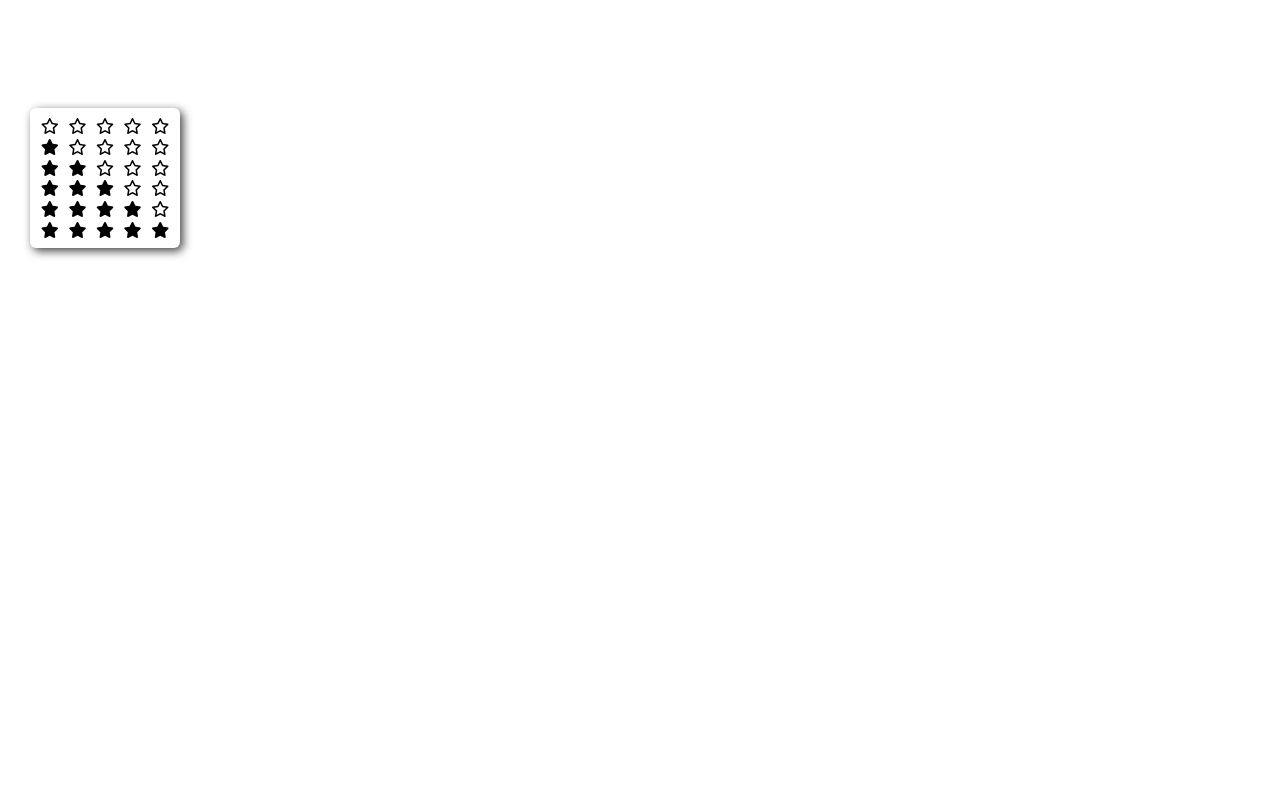
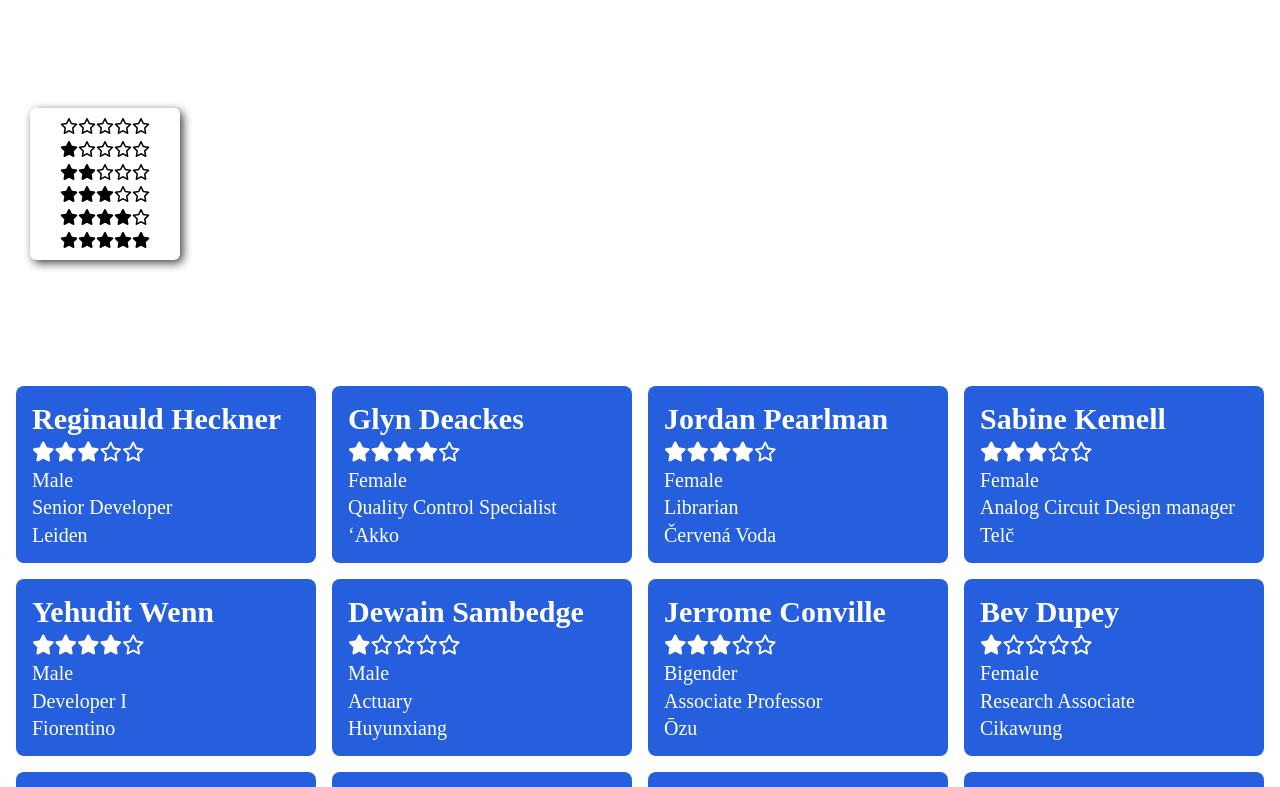
Before and after one commit to DanielFigueroaDuran/react_gama, a React (Vite) app: page / in a window 1280 px wide. Shown: the part 173-960 px from the top of the page. Before the commit the page ends 800 px from the top, so only its background shows below. Built offline with nearby package versions, Linux system fonts and the light colour scheme.

Commit message:
Terminado LinkedinShop

```diff
--- a/src/App.jsx
+++ b/src/App.jsx
@@ -3,6 +3,8 @@ import Board from './components/board/Board'
 import CreditCard from "./components/creditcard/CreditCard.jsx"
 import { cardCredit } from "./components/creditcard/cardData.js";
 import Rating from './components/linkedinShop/Rating';
+import UseCard from './components/linkedinShop/UseCard';
+
 
 function App() {
     //console.log(cardCredit);
@@ -19,6 +21,11 @@ function App() {
                 <div className='containerRating'>
                     <Rating />
                 </div>
+
+                <div>
+                    <UseCard/>
+                </div>
+
             </div>
         </>
 
--- a/src/components/linkedinShop/Rating.jsx
+++ b/src/components/linkedinShop/Rating.jsx
@@ -4,11 +4,11 @@ import RatingStar from './RatingStar';
 
 const Rating = () => {
 
-    let stars = [0, 1, 2, 3, 4,5];
+    let stars = [0, 1, 2, 3, 4, 5];
 
         return (
         <div className='rating'>
-            {stars.map((star, id)=> <RatingStar star={star} key={id}  />)}
+            {stars.map((star, i)=> <RatingStar star={star} key={i}  />)}
         </div>
     )
 }
--- a/src/components/linkedinShop/RatingStar.jsx
+++ b/src/components/linkedinShop/RatingStar.jsx
@@ -1,24 +1,29 @@
 import React from 'react'
 import "./Rating.css";
 
-const RatingStar = ({star}) => {
+const RatingStar = ({star }) => {
 
-    //console.log(star);
-        //     <i className="fa-solid fa-star"></i>
-    //     <i className="fa-regular fa-star"></i>
+  // console.log(star);
 
-    let newStar=[];
+  //let stars = [0, 1, 2, 3, 4, 5];
 
-    for (let j = 0; j < 5; j++) {
-         //newStar.push(i)
-        star<= j
-        ? newStar.push(<i className="fa-regular fa-star"></i>)
-        : newStar.push(<i className="fa-solid fa-star"></i>)
+  let newStar = [];
+  //let ratingUser = [];
 
-    }
-    //console.log(newStar);
+  for (let i = 0; i < 5; i++) {
+
+    star <= i
+      ? newStar.push(<i className="fa-regular fa-star"></i>)
+      : newStar.push(<i className="fa-solid fa-star"></i>)
+
+  }
+
+
+  // console.log(newStar);
   return (
-    <div className='row' >{newStar}</div>
+    <div className='row'>
+      <p >{newStar}</p>
+    </div>
   )
 }
 
--- /dev/null
+++ b/src/components/linkedinShop/UseCard.jsx
@@ -0,0 +1,26 @@
+import React from 'react'
+import "./UserCard.css"
+import { peoples } from "./people.js";
+import RatingStar from './RatingStar';
+
+const UseCard = () => {
+    //console.log(peoples);
+    return (
+        <div className='containerUserCard'>
+            {peoples.map((people, i) => {
+                return (
+                    <div className='cardUser' key={i}>
+                        <p className='name'>{people.name}</p>
+                        <RatingStar star={people.rating} key={i}/>
+                        <p>{people.gender}</p>
+                        <p>{people.job}</p>
+                        <p>{people.city}</p>
+                    </div>
+                )
+            })
+            }
+        </div>
+    )
+}
+
+export default UseCard
--- /dev/null
+++ b/src/components/linkedinShop/UserCard.css
@@ -0,0 +1,25 @@
+.containerUserCard{
+    display: flex;
+    flex-wrap: wrap;
+    justify-content: center;
+    padding: 1rem;
+    gap: 1rem;
+}
+
+.cardUser{
+    width: 300px;
+    background: rgb(37, 95, 221);
+    display: flex;
+    flex-direction: column;
+    gap: .3rem;
+    padding: 1rem;
+    color: #fff;
+    font-size: 20px;
+    font-weight: 400;
+    border-radius: 8px;
+}
+
+.name{
+font-size: 30px;
+font-weight: 600;
+}
--- /dev/null
+++ b/src/components/linkedinShop/people.js
@@ -0,0 +1,20 @@
+export const peoples = [{"name":"Reginauld Heckner","rating":3,"gender":"Male","job":"Senior Developer","city":"Leiden"},
+{"name":"Glyn Deackes","rating":4,"gender":"Female","job":"Quality Control Specialist","city":"‘Akko"},
+{"name":"Jordan Pearlman","rating":4,"gender":"Female","job":"Librarian","city":"Červená Voda"},
+{"name":"Sabine Kemell","rating":3,"gender":"Female","job":"Analog Circuit Design manager","city":"Telč"},
+{"name":"Yehudit Wenn","rating":4,"gender":"Male","job":"Developer I","city":"Fiorentino"},
+{"name":"Dewain Sambedge","rating":1,"gender":"Male","job":"Actuary","city":"Huyunxiang"},
+{"name":"Jerrome Conville","rating":3,"gender":"Bigender","job":"Associate Professor","city":"Ōzu"},
+{"name":"Bev Dupey","rating":1,"gender":"Female","job":"Research Associate","city":"Cikawung"},
+{"name":"Eldredge Dimmer","rating":4,"gender":"Male","job":"Web Developer II","city":"Yancheng"},
+{"name":"Lauri Aberchirder","rating":3,"gender":"Female","job":"Human Resources Assistant IV","city":"Miskindzha"},
+{"name":"Spike Mazzey","rating":2,"gender":"Male","job":"Chief Design Engineer","city":"Kristianstad"},
+{"name":"Natka Semechik","rating":4,"gender":"Female","job":"Speech Pathologist","city":"Itinga"},
+{"name":"Izaak Wildman","rating":3,"gender":"Male","job":"Business Systems Development Analyst","city":"Chaiyaphum"},
+{"name":"Berton Sancias","rating":4,"gender":"Non-binary","job":"Electrical Engineer","city":"San Pedro Ayampuc"},
+{"name":"Trisha Snewin","rating":1,"gender":"Female","job":"Assistant Media Planner","city":"Guruyan"},
+{"name":"Augustine O'Hickey","rating":2,"gender":"Male","job":"Senior Quality Engineer","city":"Goianira"},
+{"name":"Yelena Zmitrovich","rating":2,"gender":"Female","job":"Help Desk Technician","city":"Nanjiao"},
+{"name":"Bertha McIleen","rating":2,"gender":"Female","job":"Accounting Assistant I","city":"Nowshera"},
+{"name":"Artemas Foan","rating":4,"gender":"Male","job":"Media Manager IV","city":"Karangtalun"},
+{"name":"Arthur Wareing","rating":4,"gender":"Male","job":"Food Chemist","city":"Benito Juarez"}]
```
